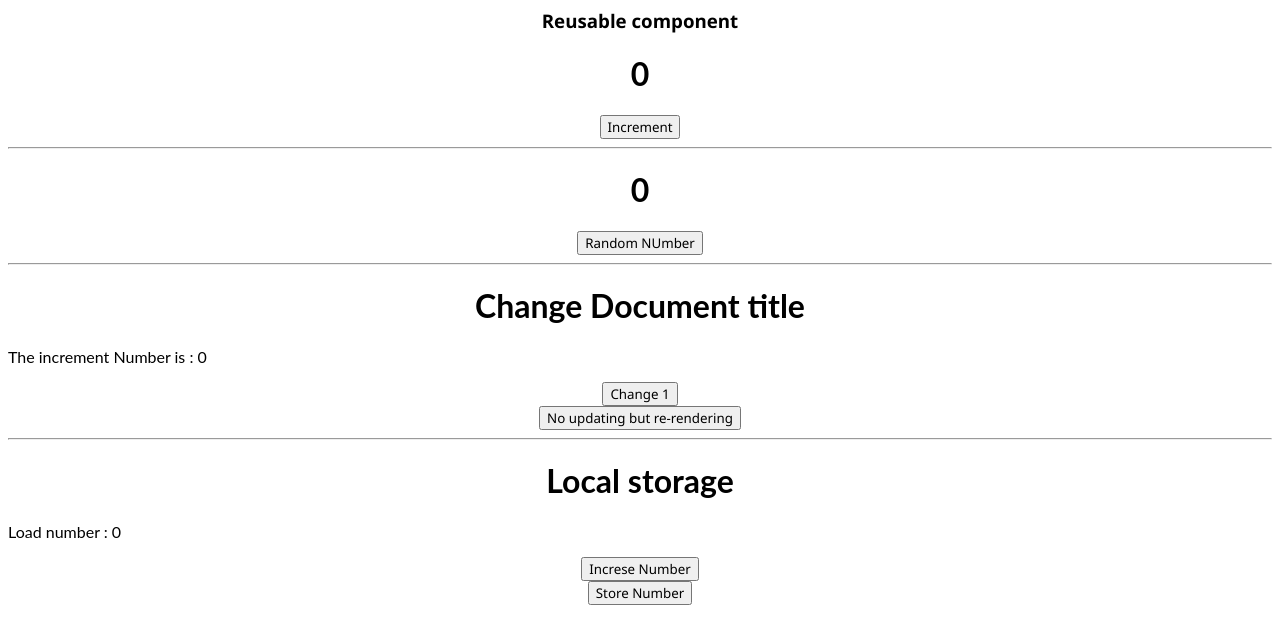
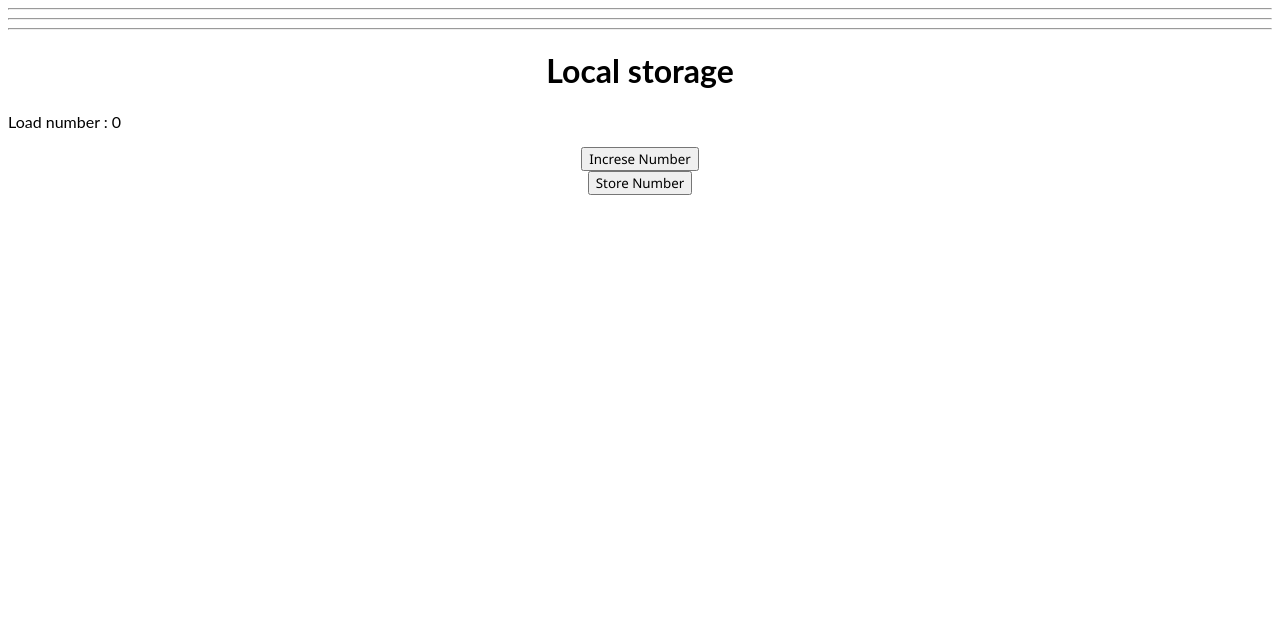
Before and after one commit to codingSlate/React-useEffect, a React (Create React App) app: page / in a window 1280 px wide. Shown: the top 644 px of the page. Built offline with nearby package versions, Linux system fonts and the light colour scheme.

Commit message:
localStorage.setItem

```diff
--- a/src/App.js
+++ b/src/App.js
@@ -2,22 +2,22 @@ import React from 'react';
 import Counter from './Counter';
 import Random from './Random';
 import TitleChange from './TitleChange';
-import LocalStorage from './LocalStorage';
+import LocalStorageValue from './LocalStorageValue';
 import './style.css';
 
 export default function App() {
   return (
     <div>
-      <h3>Reusable component</h3>
-      <Counter />
+      {/* <h3>Reusable component</h3> */}
+      {/* <Counter /> */}
       <hr />
-      <Random />
+      {/* <Random /> */}
       <hr />
-      <h1>Change Document title</h1>
-      <TitleChange />
+      {/* <h1>Change Document title</h1> */}
+      {/* <TitleChange /> */}
       <hr />
       <h1>Local storage</h1>
-      <LocalStorage />
+      <LocalStorageValue />
     </div>
   );
 }
--- a/src/LocalStorage.js
+++ b/src/LocalStorageValue.js
@@ -1,9 +1,17 @@
 import React, { useState, useEffect } from 'react';
-const LocalStorage = () => {
+const LocalStorageValue = () => {
   const [counter, setCounter] = useState(0);
 
-  const onIncrementHandler = () => {};
-  const onSaveLocalHandler = () => {};
+  // useEffect(()=>{
+  //   document.LocalStorage.
+  // })
+
+  const onIncrementHandler = () => {
+    setCounter((c) => c + 1);
+  };
+  const onSaveLocalHandler = () => {
+    localStorage.setItem('myCounterValue', counter)
+  };
   return (
     <>
       <p>Load number : {counter}</p>
@@ -12,4 +20,4 @@ const LocalStorage = () => {
     </>
   );
 };
-export default LocalStorage;
+export default LocalStorageValue;
```
